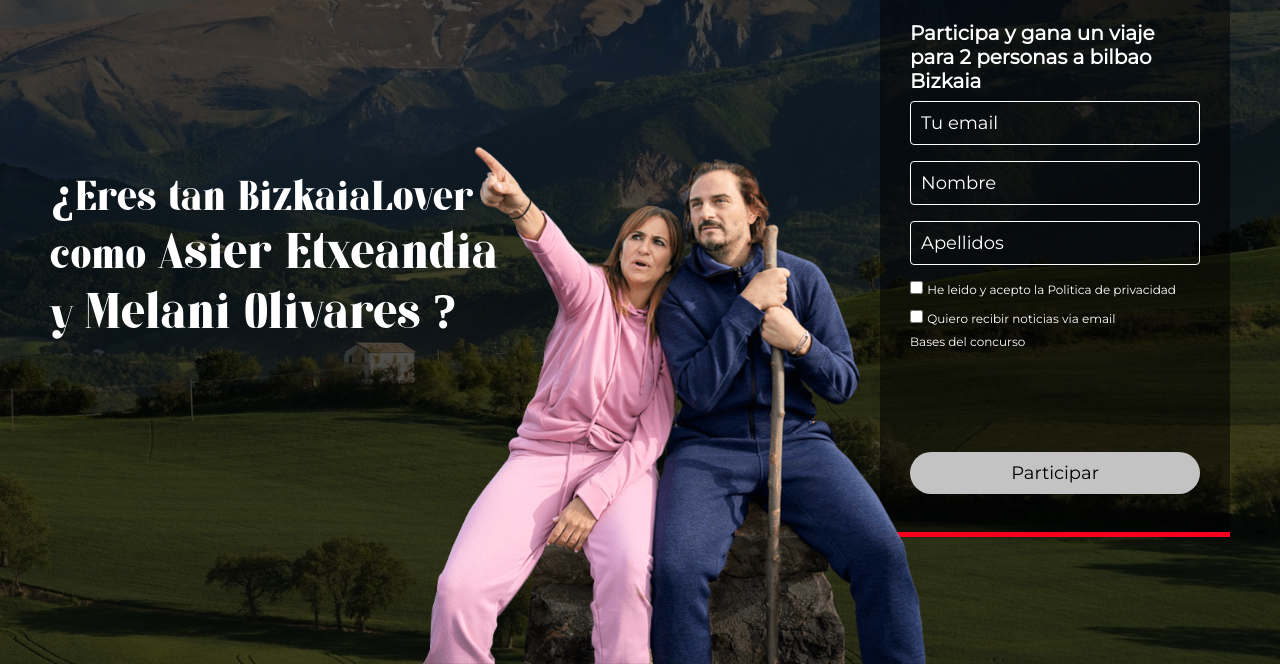
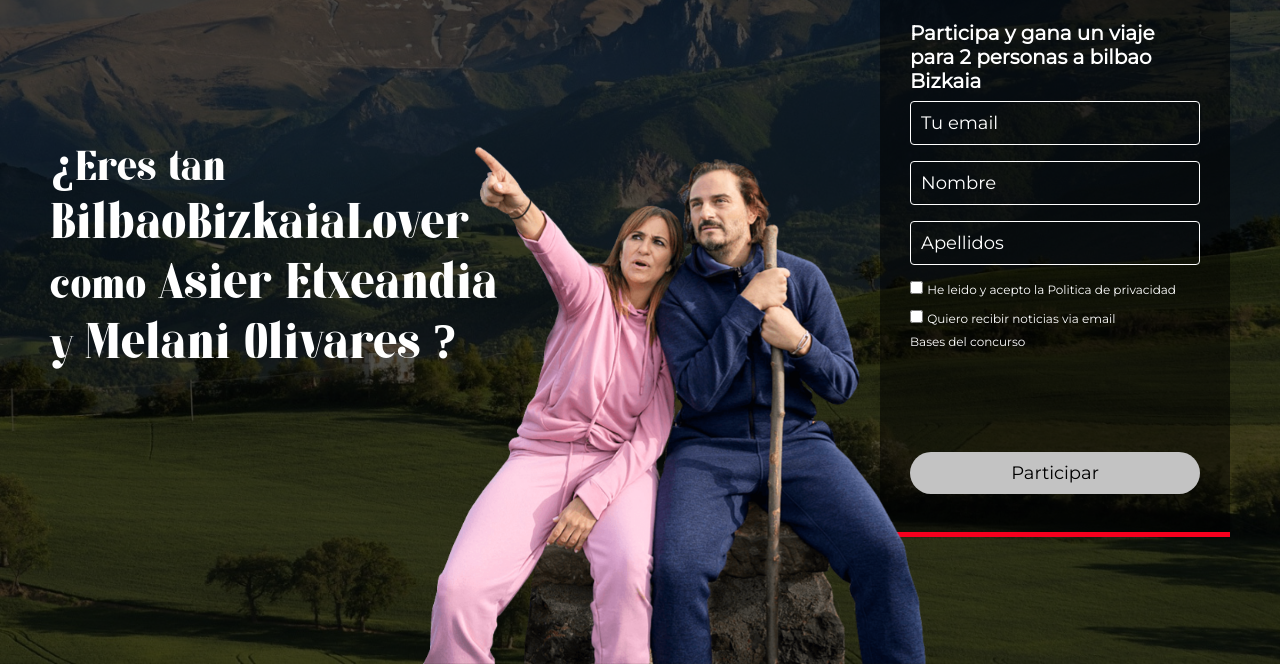
Before and after one commit to siropeprojects/lovers2021, a plain HTML site: page index-bizkaia.html in a window 1280 px wide. Shown: the part 136-800 px from the top of the page. Drawn offline with Linux system fonts and the light colour scheme.

Commit message:
Add files via upload

```diff
--- a/index-bizkaia.html
+++ b/index-bizkaia.html
@@ -20,7 +20,7 @@
         </header>
         <div class="contenedor">
             <div class="columna">
-                <h1>¿Eres tan BizkaiaLover</br>como <span>Asier Etxeandia</span></br>y <span>Melani Olivares</span> ?</h1>
+                <h1>¿Eres tan</br> <span>BilbaoBizkaiaLover</span></br>como <span>Asier Etxeandia</span></br>y <span>Melani Olivares</span> ?</h1>
             </div>
             <div class="formulario">
                 <h2>Participa y gana un viaje para 2 personas a bilbao Bizkaia</h2>
```
Also changed, not shown: index.html (+1 -1 lines).
